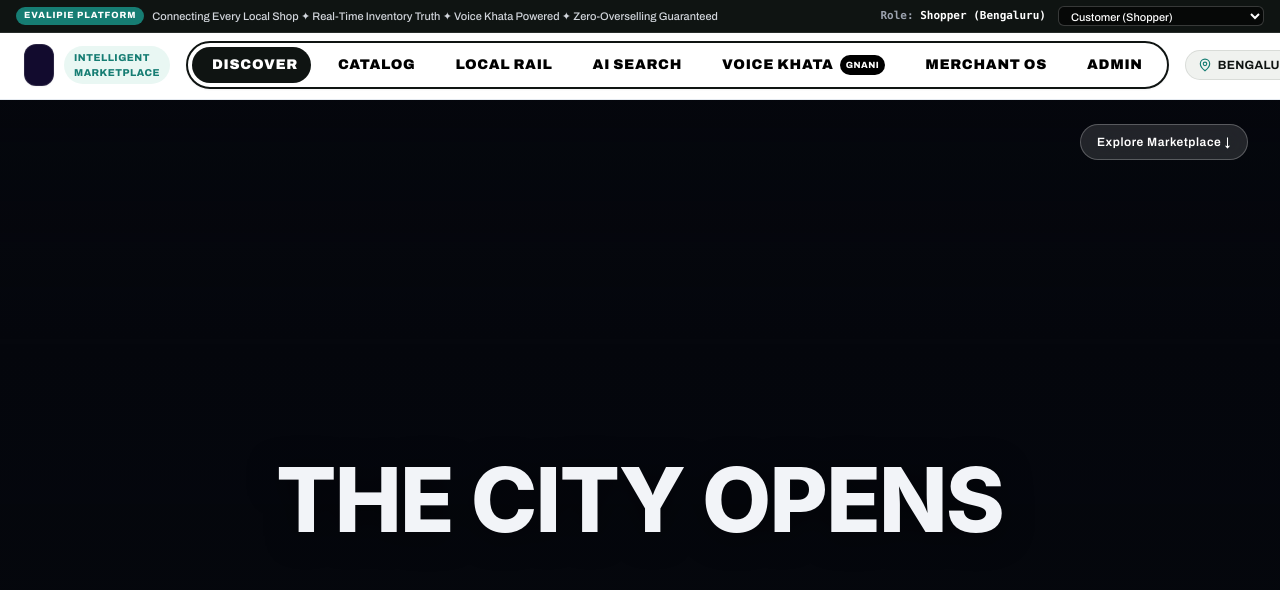
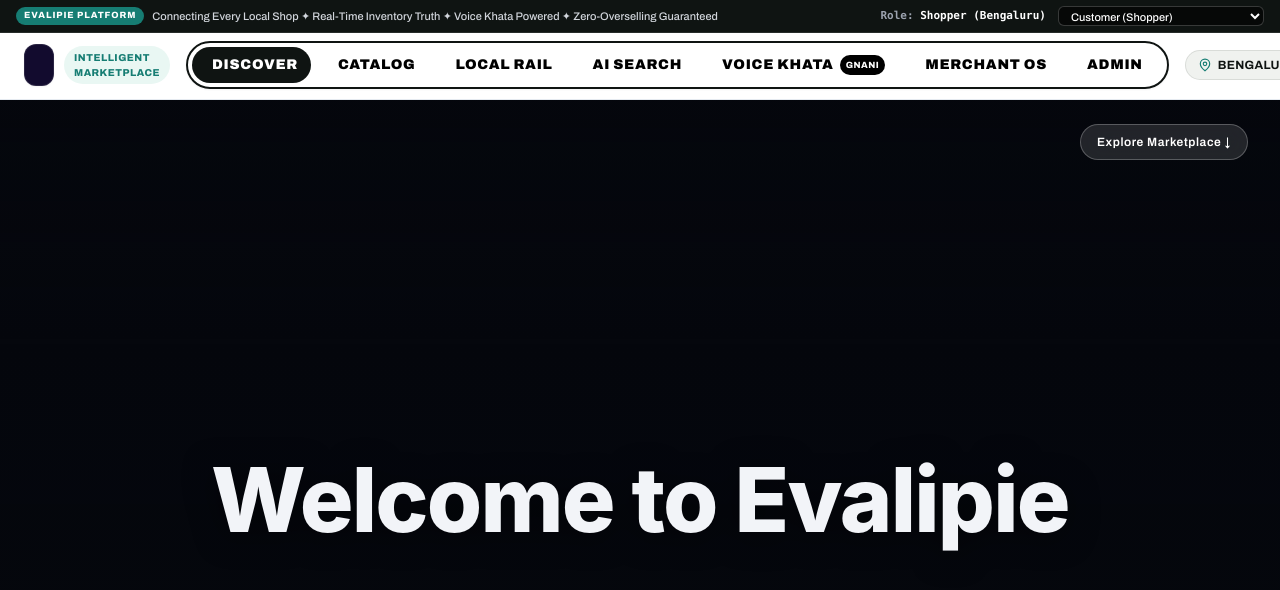
Before and after one commit to anshgandhi68-sys/evalipie.in-mrket, a React (Vite) app in the folder client/: page / in a window 1280 px wide. Shown: the top 590 px of the page. Built offline with nearby package versions, Linux system fonts and the light colour scheme; no server answers.

Commit message:
feat: update hero title to 'Welcome to Evalipie'

```diff
--- a/client/src/components/hero/DoorHero.tsx
+++ b/client/src/components/hero/DoorHero.tsx
@@ -19,7 +19,7 @@ export const DoorHero: React.FC<{
   scrollHint?: string;
 }> = ({
   videoSrc = "/assets/metro-hero.mp4",
-  title = "THE CITY OPENS",
+  title = "Welcome to Evalipie",
   tagline = "Every door in the city is already open.",
   scrollHint = "SCROLL TO ENTER",
 }) => {
--- a/client/src/components/ui/scroll-locked-video-hero.tsx
+++ b/client/src/components/ui/scroll-locked-video-hero.tsx
@@ -45,7 +45,7 @@ function clamp(v: number, min: number, max: number) {
 
 export default function MetroHero({
   videoSrc = DEFAULT_VIDEO,
-  title = "THE CITY OPENS",
+  title = "Welcome to Evalipie",
   scrollHint = "SCROLL",
   tagline = "Every door in the city is already open.",
   signature = DEFAULT_SIGNATURE,
--- a/client/src/pages/marketplace/HomePage.tsx
+++ b/client/src/pages/marketplace/HomePage.tsx
@@ -103,7 +103,7 @@ export const HomePage: React.FC = () => {
       <div className="absolute top-[80vh] left-1/2 -translate-x-1/2 w-[90vw] max-w-7xl h-[600px] bg-gradient-to-b from-[#14B8A6]/5 to-transparent rounded-full blur-3xl pointer-events-none -z-0" />
 
       {/* 1. Signature 3D Door Hero (Daytime Entrance) */}
-      <DoorHero />
+      <DoorHero title="Welcome to Evalipie" />
 
       {/* Main Marketplace Feed - Single Page Continuous Experience */}
       <main id="marketplace-feed" className="max-w-7xl mx-auto px-4 sm:px-6 py-12 space-y-16 relative z-10">
```
Also changed, not shown: 1 other file (tests, documents, lock files or other folders).
